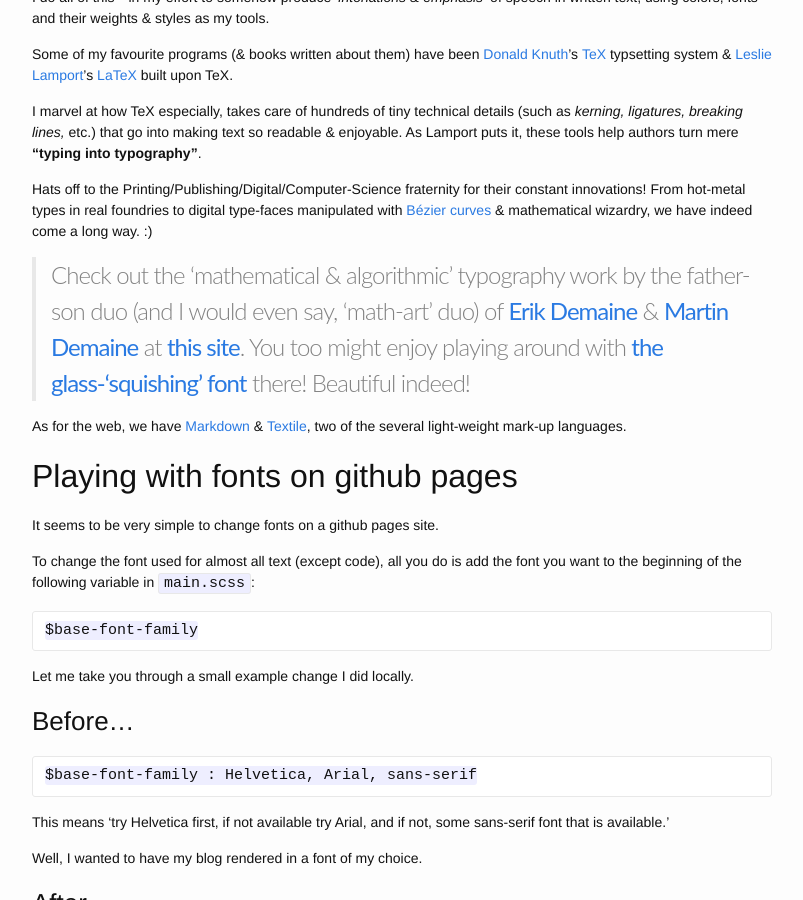
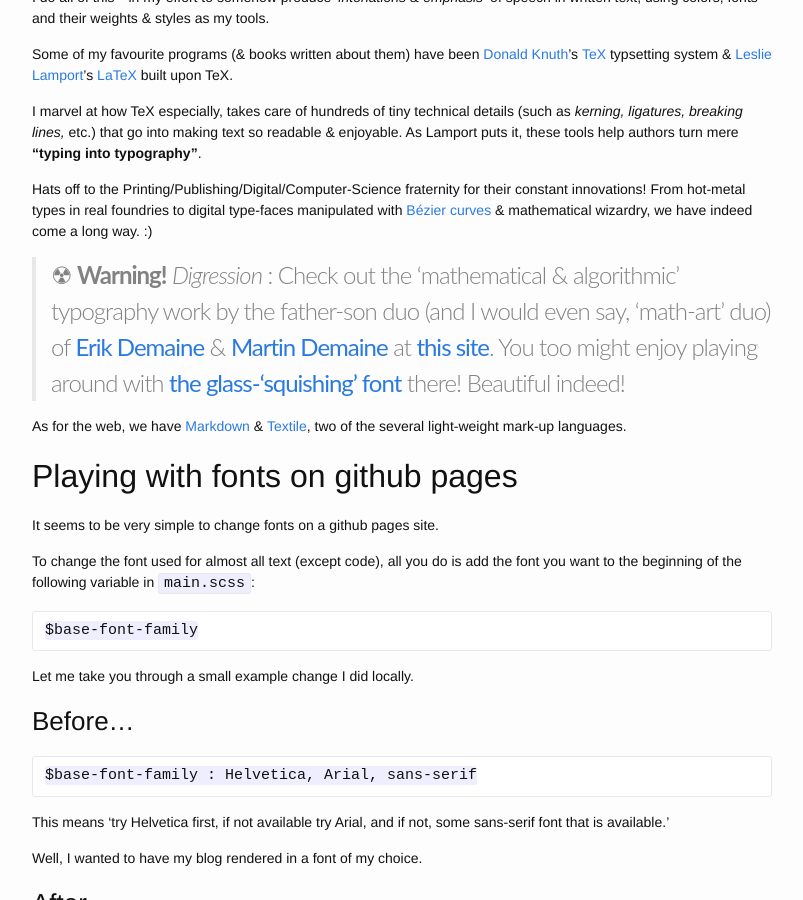
Before and after one commit to raghuugare/raghuugare.bkup, a Jekyll site: the page built from _posts/2014-12-14-fontification.markdown, in a window 1280 px wide and 900 px high, scrolled down 391 px. Shown: the whole window, without its empty margins (238-1041 px from the left). Built offline with Jekyll 4.4.1, drawn with Linux system fonts in a browser that asks for light colours.

Commit message:
Small improvement in text...warning added..! :)

```diff
--- a/_posts/2014-12-14-fontification.markdown
+++ b/_posts/2014-12-14-fontification.markdown
@@ -21,7 +21,7 @@ I marvel at how TeX especially, takes care of hundreds of tiny technical details
 
 Hats off to the Printing/Publishing/Digital/Computer-Science fraternity for their constant innovations! From hot-metal types in real foundries to digital type-faces manipulated with [Bézier curves][link_bézier_curves] & mathematical wizardry, we have indeed come a long way. :)
 
-> Check out the 'mathematical & algorithmic' typography work by the father-son duo (and I would even say, 'math-art' duo) of [Erik Demaine][link_erik_demaine] & [Martin Demaine][link_martin_demaine] at [this site][link_erik_typography]. You too might enjoy playing around with [the glass-'squishing' font][link_erik_glass_fonts] there! Beautiful indeed!
+> &#9762; **Warning!** _Digression_ : Check out the 'mathematical & algorithmic' typography work by the father-son duo (and I would even say, 'math-art' duo) of [Erik Demaine][link_erik_demaine] & [Martin Demaine][link_martin_demaine] at [this site][link_erik_typography]. You too might enjoy playing around with [the glass-'squishing' font][link_erik_glass_fonts] there! Beautiful indeed!
 
 As for the web, we have [Markdown][link_markdown] & [Textile][link_textile], two of the several light-weight mark-up languages.
 
```
